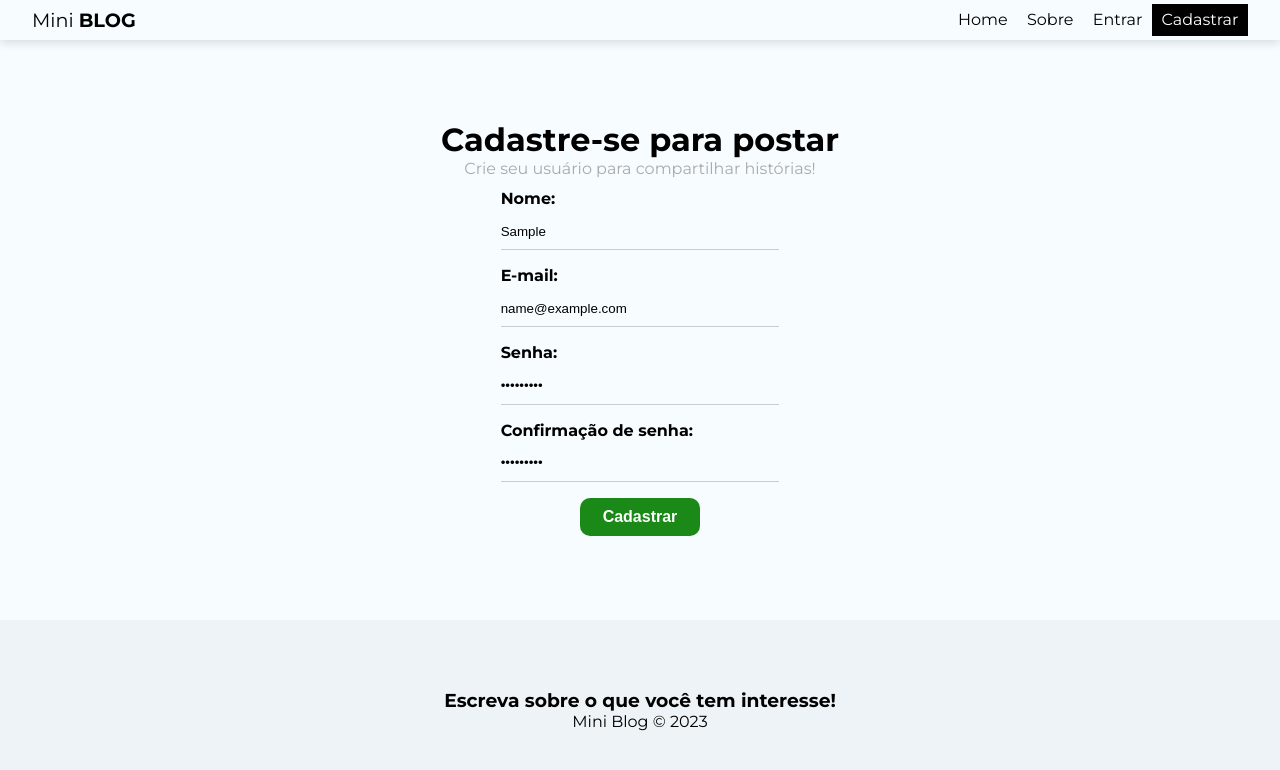
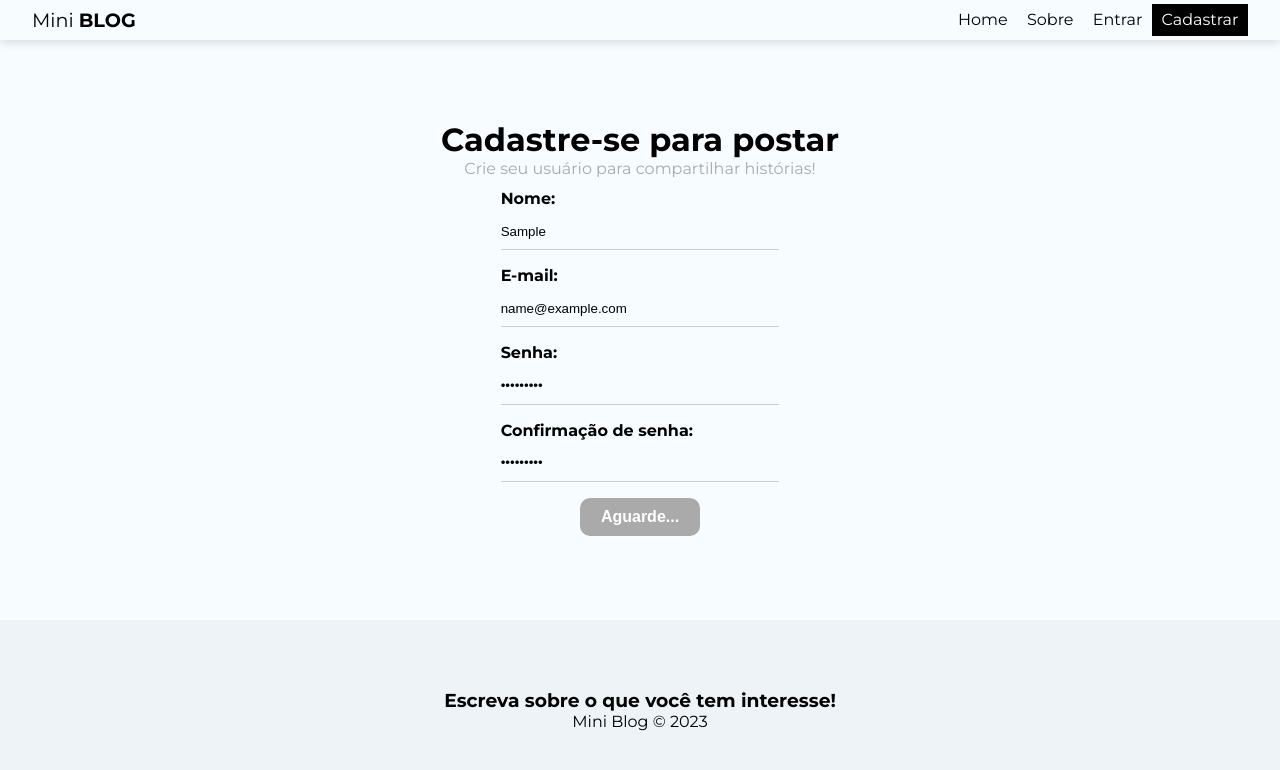
Before and after one commit to abnerfirmino/Projeto-Mini-Blog, a React (Vite) app: page /register in a window 1280 px wide. Both pictures are taken after typing "Sample", "name@example.com", "Sample123", "Sample123" into the empty fields and a click on the button "Cadastrar". Shown: the top 770 px of the page. Built offline with nearby package versions, Linux system fonts and the light colour scheme; no server answers.

Commit message:
registrando um novo usuário no sistema

```diff
--- a/src/pages/Register/index.jsx
+++ b/src/pages/Register/index.jsx
@@ -1,5 +1,6 @@
-import { useState } from 'react';
+import { useEffect, useState } from 'react';
 import './styles.css';
+import { useAuthentication } from '../../hooks/useAuthentication';
 
 const Register = () => {
   // estados do formulário
@@ -9,8 +10,11 @@ const Register = () => {
   const [confirmPassword, setConfirmPassword] = useState("");
   const [error, setError] = useState("");
 
+  // fazendo a autenticação do usuário
+  const { auth, createUser, error: authError, loading } = useAuthentication();
+
   // função do submit
-  const handleSubmit = (e) => {
+  const handleSubmit = async (e) => {
     e.preventDefault();
     setError("");
 
@@ -20,14 +24,24 @@ const Register = () => {
       password
     }
 
-    // Validação da senha
+    // erro de validação da senha
     if(password !== confirmPassword) {
       setError("ERRO! As senhas devem ser iguais!");
       return false;
     }
 
+    // criando o usuário
+    const res = await createUser(user);
+
     return true;
   }
+
+  // monitora o erro de autenticação
+  useEffect(() => {
+    if(authError) {
+      setError(authError);
+    }
+  }, [authError]);
 
   return (
     <div className='register'>
@@ -78,8 +92,9 @@ const Register = () => {
             onChange={(e) => setConfirmPassword(e.target.value)}
           />
         </label>
+        {!loading && <button className='btn' type='submit'>Cadastrar</button>}
+        {loading && <button className='btn' type='submit' disabled>Aguarde...</button>}
         {error && <span className='error'>{error}</span>}
-        <button className='btn' type='submit'>Cadastrar</button>
       </form>
     </div>
   );
```
